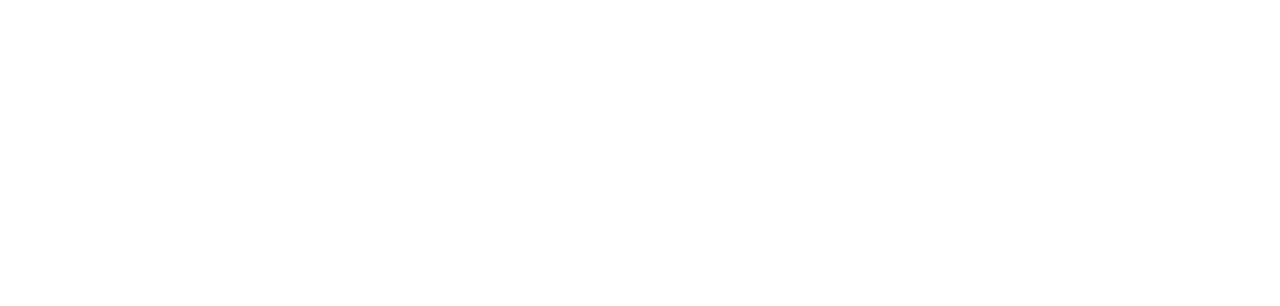
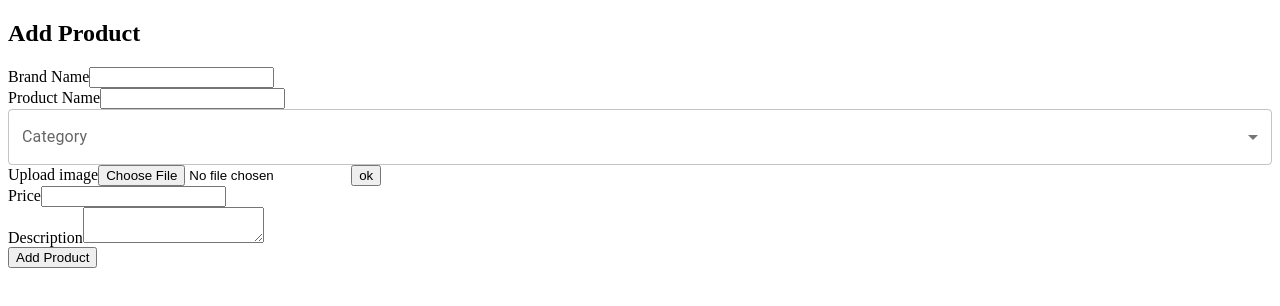
Before and after one commit to matpin/candlire, a React (Create React App) app in the folder frontend/: page /create in a window 1280 px wide. Shown: the top 306 px of the page. Built offline with nearby package versions, Linux system fonts and the light colour scheme; no server answers.

Commit message:
Adding the add product action and uploading images from local storage

```diff
--- a/frontend/package.json
+++ b/frontend/package.json
@@ -12,12 +12,15 @@
     "@testing-library/react": "^13.4.0",
     "@testing-library/user-event": "^13.5.0",
     "axios": "^1.6.0",
+    "dotenv": "^10.0.0",
+    "firebase": "^10.5.2",
     "jwt-decode": "^4.0.0",
     "react": "^18.2.0",
     "react-dom": "^18.2.0",
     "react-router-dom": "^6.18.0",
     "react-scripts": "5.0.1",
     "styled-components": "^6.1.0",
+    "uuid": "^8.3.2",
     "web-vitals": "^2.1.4"
   },
   "scripts": {
--- a/frontend/src/App.js
+++ b/frontend/src/App.js
@@ -1,8 +1,39 @@
+import { useState } from 'react';
 import './App.css';
+import axios from "axios";
+import { BrowserRouter, Routes, Route } from "react-router-dom";
+import AddProduct from './components/AddProduct';
 
 function App() {
+  const [productsArray, setProductsArray] = useState([]);
+
+  // Adds products
+  async function addNewProduct(productBrand, productName, productCategory, productImage, productPrice, productDescription) {
+    let newProduct = {
+      brand: productBrand,
+      name: productName,
+      category: productCategory,
+      image: productImage,
+      price: productPrice,
+      description: productDescription
+    }
+    try {
+      await axios
+        .post(`http://localhost:8000/create`, newProduct)
+        .then((res) => {
+          setProductsArray([res.data.newProduct, ...productsArray])
+        })
+    } catch (error) {
+        console.log(error);
+    }
+  }
+
   return (
-    <div></div>
+    <BrowserRouter>
+      <Routes>
+      <Route path="/create" element={<AddProduct addNewProduct={addNewProduct} />} />
+      </Routes>
+    </BrowserRouter>
   );
 }
 
--- /dev/null
+++ b/frontend/src/components/AddProduct.js
@@ -0,0 +1,140 @@
+import React, { useState } from "react";
+import { storage } from "../firebase.js";
+import { getDownloadURL, ref, uploadBytes } from "firebase/storage";
+import { v4 } from "uuid";
+import InputLabel from "@mui/material/InputLabel";
+import MenuItem from "@mui/material/MenuItem";
+import FormControl from "@mui/material/FormControl";
+import Select from "@mui/material/Select";
+
+function AddProduct({ addNewProduct }) {
+  const [productBrand, setProductBrand] = useState("");
+  const [productName, setProductName] = useState("");
+  const [productCategory, setProductCategory] = useState("");
+  const [productImage, setProductImage] = useState("");
+  const [productPrice, setProductPrice] = useState("");
+  const [productDescription, setProductDescription] = useState("");
+  const [imageUpload, setImageUpload] = useState(null);
+
+  const validForm = () => {
+    return (
+      productBrand.trim() !== "" &&
+      productName.trim() !== "" &&
+      productCategory !== "" &&
+      productImage.trim() !== "" &&
+      productPrice.trim() !== "" &&
+      productDescription.trim() !== ""
+    );
+  };
+
+  // Uploads images to firebase
+  function handleUpload(e) {
+    e.preventDefault();
+    let imageRef = ref(storage, `images/${imageUpload.name + v4()}`);
+    uploadBytes(imageRef, imageUpload).then((snapshot) => {
+      getDownloadURL(snapshot.ref).then((url) => {
+        setProductImage(url);
+      });
+    });
+  }
+
+  // Handles the add products action
+  async function handleClick(e) {
+    e.preventDefault();
+    if (!validForm) {
+      alert("Fill all fields");
+      return;
+    }
+    console.log(
+      productBrand,
+      productName,
+      productCategory,
+      productImage,
+      productPrice,
+      productDescription
+    );
+    await addNewProduct( productBrand, productName, productCategory, productImage, productPrice, productDescription);
+  }
+
+  return (
+    <div>
+      <h2>Add Product</h2>
+      <form>
+        <div>
+          <label>Brand Name</label>
+          <input
+            type="text"
+            onChange={(e) => {
+              setProductBrand(e.target.value);
+            }}
+            value={productBrand}
+            spellCheck={false}
+          />
+        </div>
+        <div>
+          <label>Product Name</label>
+          <input
+            type="text"
+            onChange={(e) => {
+              setProductName(e.target.value);
+            }}
+            value={productName}
+            spellCheck={false}
+          />
+        </div>
+        <div>
+          <FormControl sx={{ width: "100%" }}>
+            <InputLabel id="demo-simple-select-label">Category</InputLabel>
+            <Select
+              labelId="demo-simple-select-label"
+              id="demo-simple-select"
+              value={productCategory}
+              label="Category"
+              onChange={(e) => setProductCategory(e.target.value)}
+            >
+              <MenuItem value="all_season">All season</MenuItem>
+              <MenuItem value="christmas">Christmas</MenuItem>
+              <MenuItem value="halloween">Halloween</MenuItem>
+              <MenuItem value="summer">Summer</MenuItem>
+              <MenuItem value="easter">Easter</MenuItem>
+            </Select>
+          </FormControl>
+        </div>
+        <div>
+          <label>Upload image</label>
+          <input
+            type="file"
+            onChange={(e) => {
+              setImageUpload(e.target.files[0]);
+            }}
+            // value={productImage}
+          />
+          <button onClick={handleUpload}>ok</button>
+        </div>
+        <div>
+          <label>Price</label>
+          <input
+            type="number"
+            onChange={(e) => {
+              setProductPrice(e.target.value);
+            }}
+            value={productPrice}
+          />
+        </div>
+        <div>
+          <label>Description</label>
+          <textarea
+            type="text"
+            onChange={(e) => {
+              setProductDescription(e.target.value);
+            }}
+            value={productDescription}
+          />
+        </div>
+        <button onClick={handleClick}>Add Product</button>
+      </form>
+    </div>
+  );
+}
+
+export default AddProduct;
--- /dev/null
+++ b/frontend/src/firebase.js
@@ -0,0 +1,17 @@
+// Import the functions you need from the SDKs you need
+import { initializeApp } from "firebase/app";
+import { getStorage } from "firebase/storage";
+
+// Your web app's Firebase configuration
+const firebaseConfig = {
+  apiKey: `${process.env.SECRET_ARI_KEY}`,
+  authDomain: "candlire-uploading-images.firebaseapp.com",
+  projectId: "candlire-uploading-images",
+  storageBucket: "candlire-uploading-images.appspot.com",
+  messagingSenderId: `${process.env.SECRET_MESSAGING_SENDER_ID}`,
+  appId: `${process.env.SECRET_APP_ID}`
+};
+
+// Initialize Firebase
+const app = initializeApp(firebaseConfig);
+export const storage = getStorage(app)
```
Also changed, not shown: 2 other files (tests, documents, lock files or other folders).
